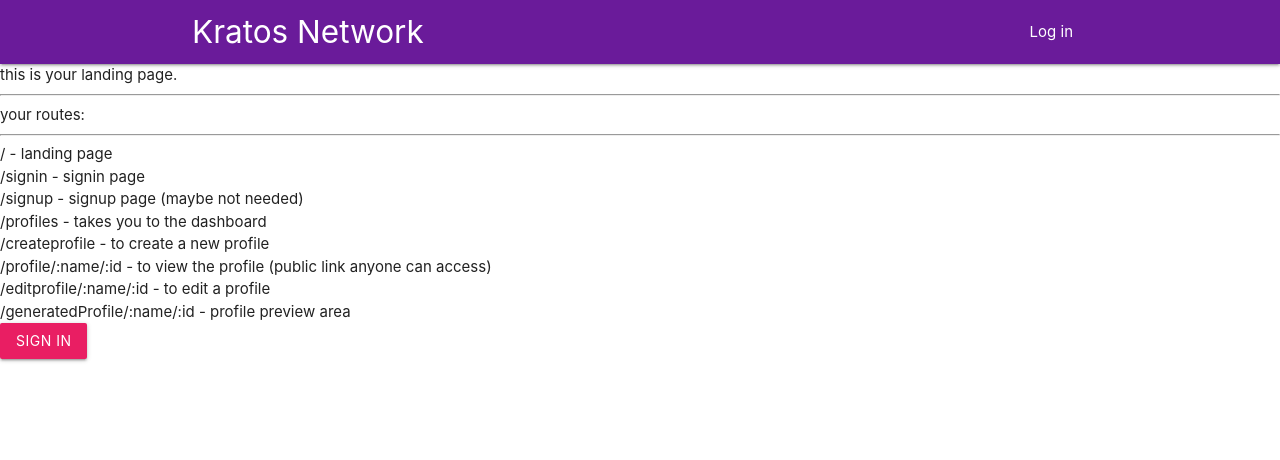
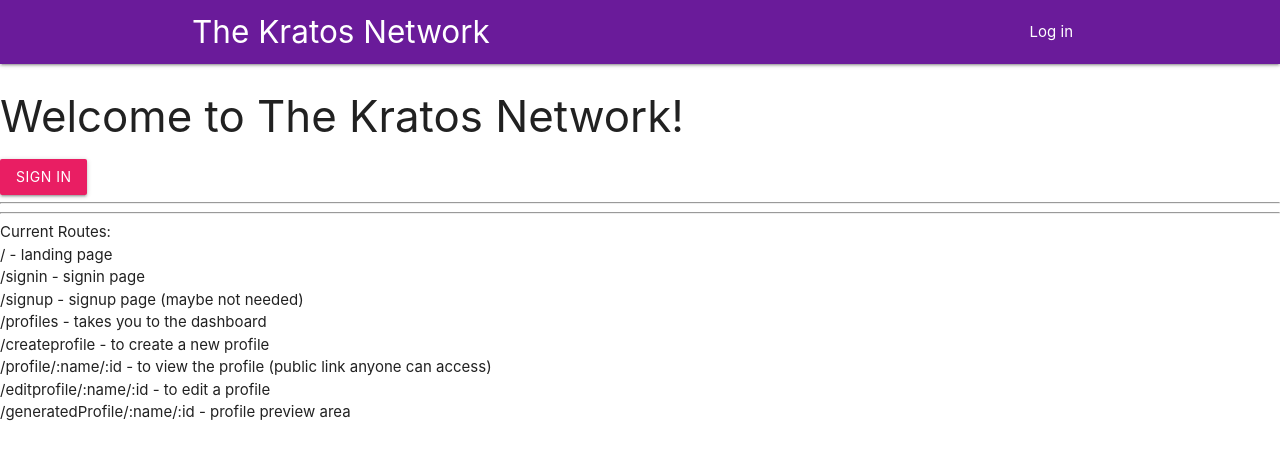
Before and after one commit to the-http-418/the-kratos-network, a React (Create React App) app in the folder frontend/: page / in a window 1280 px wide. Shown: the top 460 px of the page. Built offline with nearby package versions, Linux system fonts and the light colour scheme; no server answers.

Commit message:
f1 aesthetics minor

```diff
--- a/frontend/src/components/dashboard/Dashboard.js
+++ b/frontend/src/components/dashboard/Dashboard.js
@@ -8,9 +8,6 @@ class Dashboard extends React.Component
     render(){
         return (
             <div>
-
-                welcome to dashboard
-
                 <ProfileList/>
             </div>
         )
--- a/frontend/src/components/elements/Education.js
+++ b/frontend/src/components/elements/Education.js
@@ -26,7 +26,7 @@ class EducationForm extends Component {
         const ref = db.collection('profiles');
         const education = this.state.education
 
-        if(this.props.id == ''){
+        if(this.props.id === ''){
         ref.add({
             email:email,
             education:education
--- a/frontend/src/components/elements/Experience.js
+++ b/frontend/src/components/elements/Experience.js
@@ -27,7 +27,7 @@ class ExperienceForm extends Component {
         const ref = db.collection('profiles');
         const workExperience = this.state.workExperience
 
-        if(this.props.id == ''){
+        if(this.props.id === ''){
         ref.add({
             email:email,
             workExperience:workExperience
--- a/frontend/src/components/elements/SoftSkills.js
+++ b/frontend/src/components/elements/SoftSkills.js
@@ -26,7 +26,7 @@ class SoftSkillsForm extends Component {
         const ref = db.collection('profiles');
         const softSkills = this.state.softSkills
 
-        if(this.props.id == ''){
+        if(this.props.id === ''){
         ref.add({
             email:email,
             softSkills:softSkills
--- a/frontend/src/components/layout/Navbar.js
+++ b/frontend/src/components/layout/Navbar.js
@@ -30,7 +30,7 @@ class Navbar extends Component {
         <div className="navbar-fixed">
         <nav className="nav-wrapper purple darken-3 ">
             <div className="container">
-                <Link to = '/dashboard' className="brand-logo">Kratos Network</Link>
+                <Link to = '/' className="brand-logo">The Kratos Network</Link>
                 { this.state.links }
             </div>
         </nav>
--- a/frontend/src/components/layout/SignedInLinks.js
+++ b/frontend/src/components/layout/SignedInLinks.js
@@ -10,9 +10,9 @@ const SignedInLinks = () => {
     return(
         <ul className="right">
             <li><NavLink to='/createprofile'>Create Profile</NavLink></li>
-            <li><NavLink to='/' onClick = {handleLogout}>Logout</NavLink></li>
             <li><NavLink to='/profiles'>Profiles</NavLink></li>
             <li><NavLink to='/content'>Content</NavLink></li>
+            <li><NavLink to='/' onClick = {handleLogout} className="btn">Logout</NavLink></li>
         </ul>
     )
 }
--- a/frontend/src/components/pages/LandingPage.js
+++ b/frontend/src/components/pages/LandingPage.js
@@ -3,8 +3,15 @@ import {Link} from 'react-router-dom'
 export default function LandingPage() {
     return (
         <div>
-            this is your landing page.<br/><hr/>
-            your routes:<br></br><hr/>
+            <h3>Welcome to The Kratos Network!</h3>
+            <Link to ='/signin'>
+              <div className="btn pink white-text">
+                Sign in
+              </div>
+            </Link>
+            <hr/>
+            <hr/>
+            Current Routes:<br></br>
             / - landing page<br/>
             /signin - signin page<br/>
             /signup - signup page (maybe not needed)<br/>
@@ -13,11 +20,6 @@ export default function LandingPage() {
             /profile/:name/:id - to view the profile (public link anyone can access)<br/>
             /editprofile/:name/:id - to edit a profile<br/>
             /generatedProfile/:name/:id - profile preview area<br/>
-            <Link to ='/signin'>
-                <div className="btn pink white-text">
-                    Sign in
-                </div>
-            </Link>
         </div>
     )
 }
```
